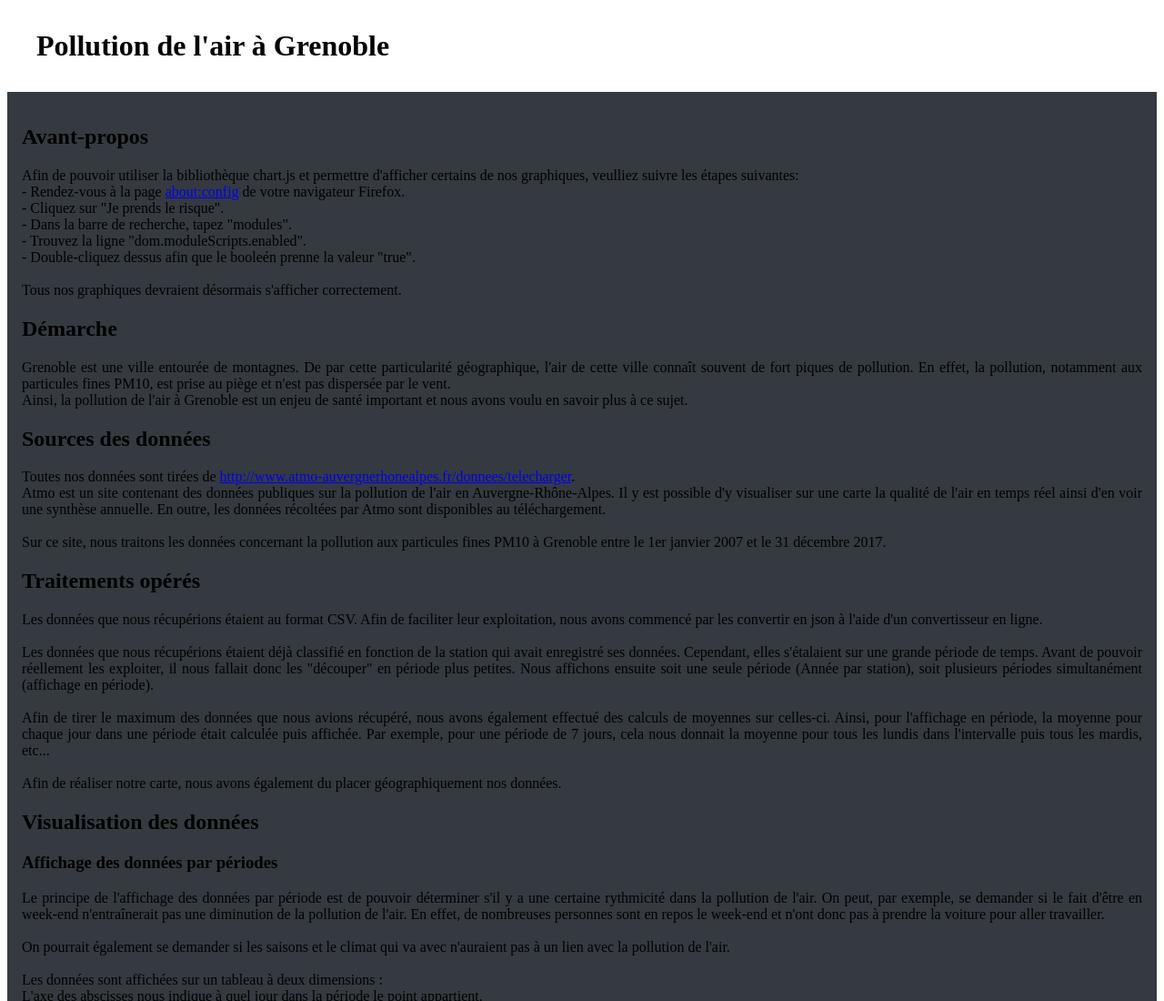
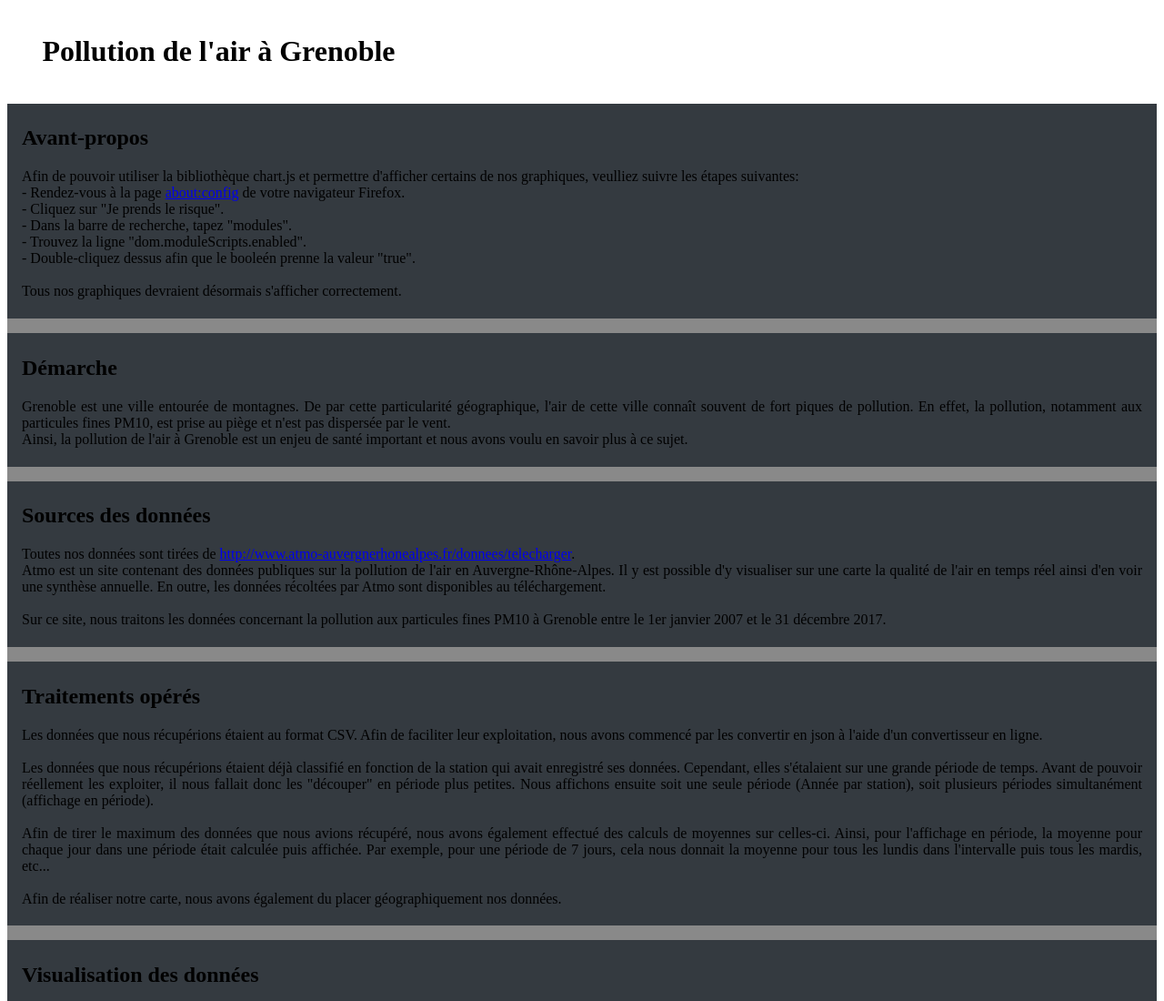
Before and after one commit to tassionoronha/challenge-open-data-ensimag, a website: page html/about.html in a window 1280 px wide. Shown: the top 1100 px of the page at 91% size. Drawn offline with Linux system fonts and the light colour scheme; files that its build step writes are made by us from their sources; files whose address does not match are found by name.

Commit message:
add style

```diff
--- /dev/null
+++ b/css/about.css
@@ -0,0 +1,17 @@
+h1{
+	margin: 1.2em;
+}
+
+.maindiv{
+	background-color: #898989;
+	text-align: justify;
+}
+
+.subdiv{
+	background-color: #343a40;
+	margin-bottom: 1em;
+	padding-right: 1em;
+	padding-left: 1em;
+	padding-top: 0.3em;
+	padding-bottom: 0.3em;
+}
--- a/html/about.html
+++ b/html/about.html
@@ -1,7 +1,10 @@
 <div>
-  <h1 style="margin: 1em;">Pollution de l'air à Grenoble</h1>
+  <link rel="stylesheet" href="css/about.css"/>
 
-  <div style="background-color: #343a40; text-align: justify; padding: 1em;">
+  <h1>Pollution de l'air à Grenoble</h1>
+
+  <div class="maindiv">
+    <div class="subdiv">
       <h2>Avant-propos</h2>
       <p>
         Afin de pouvoir utiliser la bibliothèque chart.js et permettre d'afficher certains de nos graphiques, veulliez suivre les étapes suivantes:<br/>
@@ -12,13 +15,17 @@
         - Double-cliquez dessus afin que le booleén prenne la valeur "true".<br/><br/>
         Tous nos graphiques devraient désormais s'afficher correctement.
       </p>
+    </div>
 
+    <div class="subdiv">
       <h2>Démarche</h2>
       <p>
         Grenoble est une ville entourée de montagnes. De par cette particularité géographique, l'air de cette ville connaît souvent de fort piques de pollution. En effet, la pollution, notamment aux particules fines PM10, est prise au piège et n'est pas dispersée par le vent.<br/>
         Ainsi, la pollution de l'air à Grenoble est un enjeu de santé important et nous avons voulu en savoir plus à ce sujet.
       </p>
+    </div>
 
+    <div class="subdiv">
       <h2>Sources des données</h2>
       <p>
         Toutes nos données sont tirées de <a href="http://www.atmo-auvergnerhonealpes.fr/donnees/telecharger">http://www.atmo-auvergnerhonealpes.fr/donnees/telecharger</a>.<br/>
@@ -26,7 +33,9 @@
         <br/><br/>
         Sur ce site, nous traitons les données concernant la pollution aux particules fines PM10 à Grenoble entre le 1er janvier 2007 et le 31 décembre 2017.
       </p>
+    </div>
 
+    <div class="subdiv">
       <h2>Traitements opérés</h2>
       <p>
         Les données que nous récupérions étaient au format CSV. Afin de faciliter leur exploitation, nous avons commencé par les convertir en json à l'aide d'un convertisseur en ligne.
@@ -37,7 +46,9 @@
         <br/><br/>
         Afin de réaliser notre carte, nous avons également du placer géographiquement nos données.
       </p>
+    </div>
 
+    <div class="subdiv">
       <h2>Visualisation des données</h2>
       <h3>Affichage des données par périodes</h3>
       <p>
@@ -62,7 +73,9 @@
         Il est possible de voir l'évolution temporelle de la pollution à Grenoble en cliquant sur "Play". Cela a pour effet de lancer le timelapse. On peut l'arrêter à tout moment en cliquant sur "Stop" avant de le remettre en route. On peut également indique la date que l'on veut observer. Si l'on clique ensuite sur "Play", le timelapse reprendra depuis cette date.
       </p>
       <h3 style="color: red;">A COMPLETER !!!</h3>
+    </div>
 
+    <div class="subdiv">
       <h2>Architecture</h2>
       <p style="text-align:center">
         <img src="img/arquitecture.png"</img>
@@ -87,12 +100,18 @@
           </li>
         </ul>
       </p>
+    </div>
+
+    <div class="subdiv">
       <h2>Choix des technologies</h2>
       <p>
         Pour réaliser l'affichage en périodes, nous avons utilisé la librairie <a href="http://c3js.org/">C3</a> qui, elle-même, se base sur <a href="https://d3js.org/">D3</a>.
         <br/><br/>
         Pour tous les autres affichages, notamment les radars, nous avons utilisé la librairie <a href="http://www.chartjs.org/">Chart.js</a>.
       </p>
+    </div>
+
+    <div class="subdiv">
       <h2>Résultats observés</h2>
       <p>
         Grâce à l'affichage des données par périodes, nous nous sommes rendu compte que la pollution baissait le week-end et, plus particulièrement, le dimanche. Si vous souhaitez observer ce phénomène au mieux, nous vous conseillons de commencer par masquer la légende puis de choisir une période de 28 jours pour un intervalle de données allant du 1er janvier 2007 au 31 décembre 2017. Enfin, cliquez sur "Changer l'intervalle".
```
Lines whose indentation alone changed are shown as unchanged.
